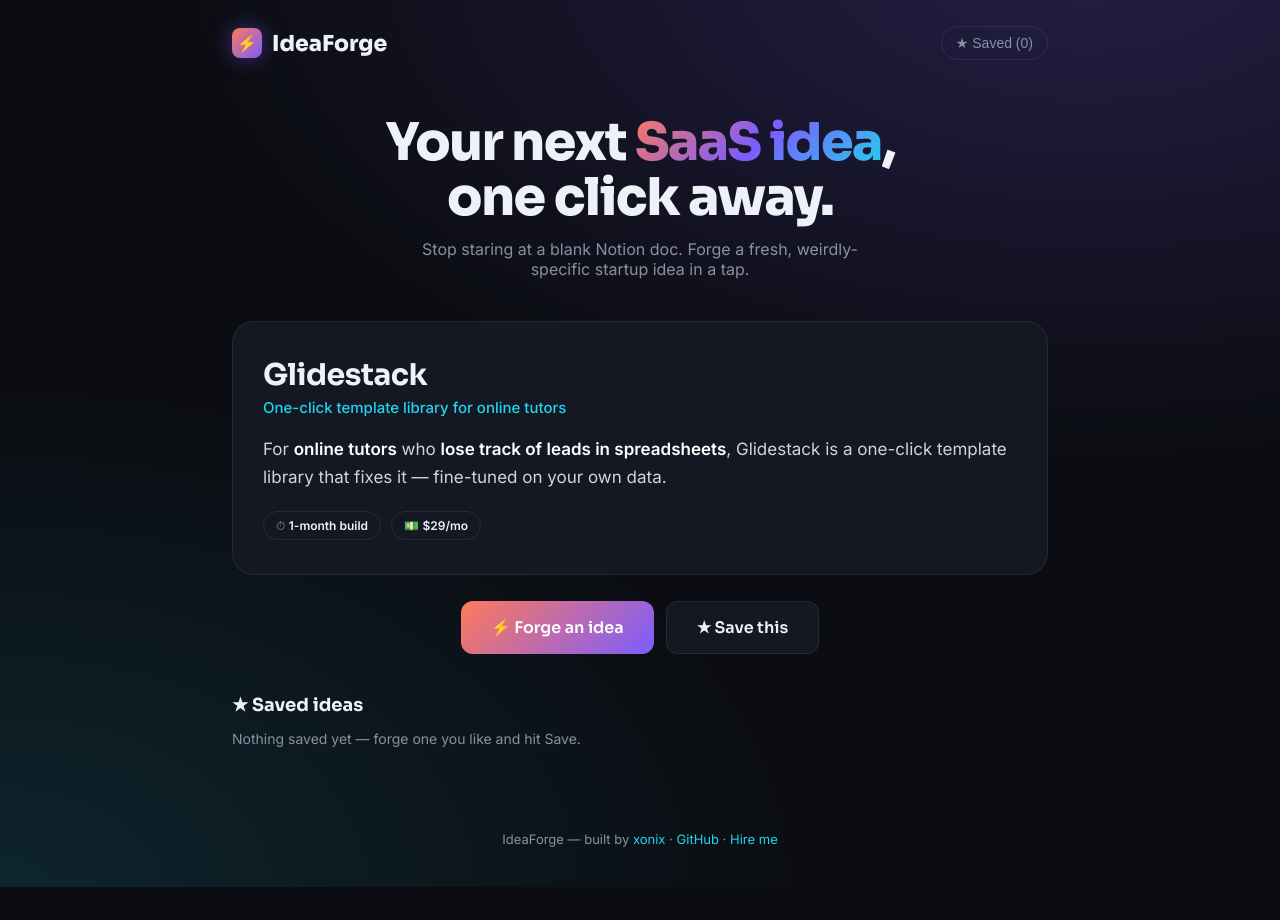
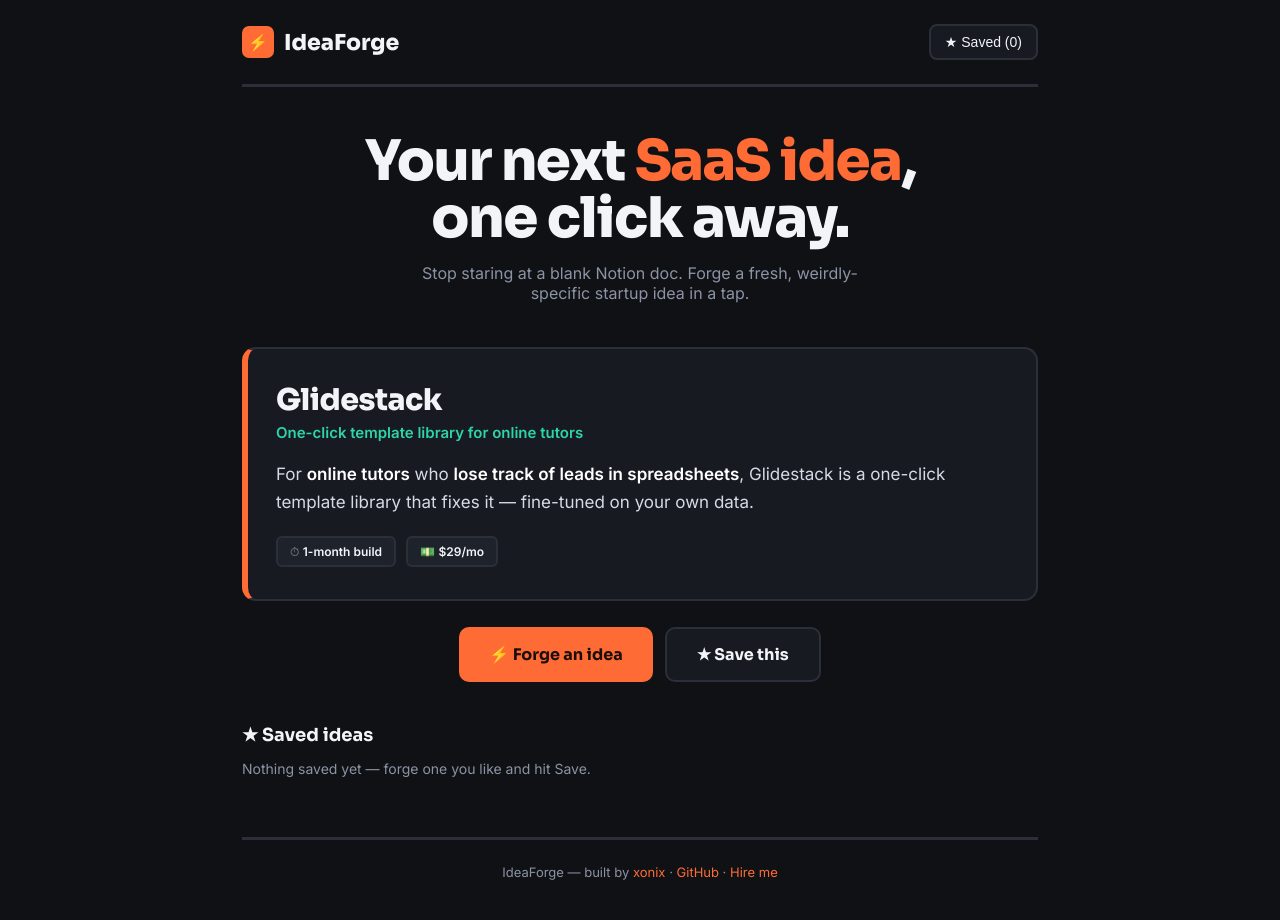
Before and after one commit to xonix97/ideaforge, a plain HTML site: page index.html in a window 1280 px wide. Before the commit the page ends 887 px from the top, so only its background shows below. Drawn offline with Linux system fonts and the light colour scheme.

Commit message:
redesign: flat solid-color UI, remove all gradients

```diff
--- a/index.html
+++ b/index.html
@@ -9,54 +9,53 @@
 <link href="https://fonts.googleapis.com/css2?family=Sora:wght@400;600;700;800&family=Inter:wght@400;500;600&display=swap" rel="stylesheet" />
 <style>
   :root {
-    --bg:#0b0d12; --panel:#141822; --line:rgba(255,255,255,.08);
-    --text:#eef1f7; --muted:#8a90a2; --a1:#ff7a59; --a2:#7c5cff; --a3:#22d3ee; --green:#2dd4a7;
+    --bg:#0f1115; --panel:#171a21; --panel-2:#1e222b; --line:#2a2f3a;
+    --text:#f2f4f8; --muted:#8b93a4; --accent:#ff6b35; --accent-2:#ffd23f; --ok:#2dd4a7;
     --display:"Sora",system-ui,sans-serif; --body:"Inter",system-ui,sans-serif;
   }
   * { margin:0; padding:0; box-sizing:border-box; }
-  body { font-family:var(--body); background:
-      radial-gradient(900px 500px at 85% -5%, rgba(124,92,255,.22), transparent),
-      radial-gradient(800px 500px at 0% 100%, rgba(34,211,238,.12), transparent), var(--bg);
-    color:var(--text); min-height:100vh; }
-  .wrap { max-width:860px; margin:0 auto; padding:0 22px; }
-  header { padding:26px 0; display:flex; align-items:center; justify-content:space-between; }
+  body { font-family:var(--body); background:var(--bg); color:var(--text); min-height:100vh; }
+  .wrap { max-width:840px; margin:0 auto; padding:0 22px; }
+
+  header { padding:24px 0; display:flex; align-items:center; justify-content:space-between; border-bottom:3px solid var(--line); }
   .brand { font-family:var(--display); font-weight:800; font-size:22px; display:flex; align-items:center; gap:10px; }
-  .brand .spark { width:30px; height:30px; border-radius:8px; background:linear-gradient(135deg,var(--a1),var(--a2)); display:grid; place-items:center; font-size:16px; box-shadow:0 0 22px rgba(124,92,255,.45); }
-  .tab { background:none; border:1px solid var(--line); color:var(--muted); padding:8px 14px; border-radius:999px; cursor:pointer; font-size:14px; }
-  .tab:hover { color:var(--text); border-color:var(--a2); }
+  .brand .spark { width:32px; height:32px; border-radius:7px; background:var(--accent); display:grid; place-items:center; font-size:16px; }
+  .tab { background:var(--panel); border:2px solid var(--line); color:var(--text); padding:8px 14px; border-radius:8px; cursor:pointer; font-size:14px; font-weight:500; }
+  .tab:hover { border-color:var(--accent); }
 
-  .hero { text-align:center; padding:30px 0 16px; }
-  .hero h1 { font-family:var(--display); font-size:clamp(32px,5vw,52px); font-weight:800; letter-spacing:-1.5px; line-height:1.05; }
-  .hero h1 .g { background:linear-gradient(135deg,var(--a1),var(--a2),var(--a3)); -webkit-background-clip:text; background-clip:text; -webkit-text-fill-color:transparent; }
-  .hero p { color:var(--muted); margin:14px auto 0; max-width:480px; font-size:16px; }
+  .hero { text-align:center; padding:46px 0 18px; }
+  .hero h1 { font-family:var(--display); font-size:clamp(34px,5.5vw,56px); font-weight:800; letter-spacing:-1.5px; line-height:1.02; }
+  .hero h1 .g { color:var(--accent); }
+  .hero p { color:var(--muted); margin:16px auto 0; max-width:470px; font-size:16px; }
 
-  .stage { background:var(--panel); border:1px solid var(--line); border-radius:22px; padding:34px 30px; margin:26px 0; min-height:230px; display:flex; flex-direction:column; justify-content:center; position:relative; overflow:hidden; }
-  .idea-name { font-family:var(--display); font-size:30px; font-weight:700; letter-spacing:-.5px; }
-  .idea-tag { color:var(--a3); font-size:15px; margin-top:4px; font-weight:500; }
-  .idea-pitch { color:#cfd4e2; font-size:17px; line-height:1.65; margin-top:18px; }
+  .stage { background:var(--panel); border:2px solid var(--line); border-left:6px solid var(--accent); border-radius:14px; padding:32px 28px; margin:26px 0; min-height:220px; display:flex; flex-direction:column; justify-content:center; }
+  .idea-name { font-family:var(--display); font-size:30px; font-weight:800; letter-spacing:-.5px; }
+  .idea-tag { color:var(--ok); font-size:15px; margin-top:4px; font-weight:600; }
+  .idea-pitch { color:#d6dae4; font-size:17px; line-height:1.65; margin-top:18px; }
   .idea-pitch b { color:#fff; }
   .meta { display:flex; gap:10px; flex-wrap:wrap; margin-top:20px; }
-  .chip { font-size:12px; padding:6px 12px; border-radius:999px; border:1px solid var(--line); color:var(--muted); }
-  .chip b { color:var(--text); font-weight:600; }
+  .chip { font-size:12px; padding:6px 12px; border-radius:6px; border:2px solid var(--line); color:var(--muted); background:var(--panel-2); }
+  .chip b { color:var(--text); font-weight:700; }
   .placeholder { text-align:center; color:var(--muted); }
 
   .actions { display:flex; gap:12px; justify-content:center; flex-wrap:wrap; }
-  .btn { font-family:var(--display); font-weight:600; border:none; padding:15px 30px; border-radius:12px; font-size:16px; cursor:pointer; transition:transform .15s, box-shadow .2s; }
-  .btn-main { background:linear-gradient(135deg,var(--a1),var(--a2)); color:#fff; }
-  .btn-main:hover { transform:translateY(-2px); box-shadow:0 14px 34px rgba(124,92,255,.4); }
-  .btn-ghost { background:var(--panel); border:1px solid var(--line); color:var(--text); }
-  .btn-ghost:hover { border-color:var(--a2); }
+  .btn { font-family:var(--display); font-weight:700; border:none; padding:15px 30px; border-radius:10px; font-size:16px; cursor:pointer; transition:transform .12s; }
+  .btn:active { transform:translateY(1px); }
+  .btn-main { background:var(--accent); color:#1a0e06; }
+  .btn-main:hover { background:var(--accent-2); }
+  .btn-ghost { background:var(--panel); border:2px solid var(--line); color:var(--text); }
+  .btn-ghost:hover { border-color:var(--accent); }
 
-  .saved { margin:40px 0 60px; }
-  .saved h3 { font-family:var(--display); font-size:18px; margin-bottom:14px; display:flex; align-items:center; gap:8px; }
-  .saved-item { background:var(--panel); border:1px solid var(--line); border-radius:12px; padding:14px 16px; margin-bottom:10px; display:flex; justify-content:space-between; align-items:center; gap:12px; }
-  .saved-item .n { font-weight:600; }
+  .saved { margin:42px 0 60px; }
+  .saved h3 { font-family:var(--display); font-size:18px; margin-bottom:14px; }
+  .saved-item { background:var(--panel); border:2px solid var(--line); border-radius:10px; padding:14px 16px; margin-bottom:10px; display:flex; justify-content:space-between; align-items:center; gap:12px; }
+  .saved-item .n { font-weight:700; }
   .saved-item .t { color:var(--muted); font-size:13px; }
-  .saved-item button { background:none; border:none; color:var(--muted); cursor:pointer; font-size:13px; }
+  .saved-item button { background:none; border:none; color:var(--accent); cursor:pointer; font-size:13px; font-weight:600; }
   .empty { color:var(--muted); font-size:14px; }
-  footer { text-align:center; color:var(--muted); font-size:13px; padding:24px 0 40px; }
-  footer a { color:var(--a3); text-decoration:none; }
-  .fade { animation:fade .4s ease; }
+  footer { text-align:center; color:var(--muted); font-size:13px; padding:24px 0 40px; border-top:3px solid var(--line); }
+  footer a { color:var(--accent); text-decoration:none; }
+  .fade { animation:fade .35s ease; }
   @keyframes fade { from{opacity:0; transform:translateY(8px);} to{opacity:1; transform:none;} }
 </style>
 </head>
```
